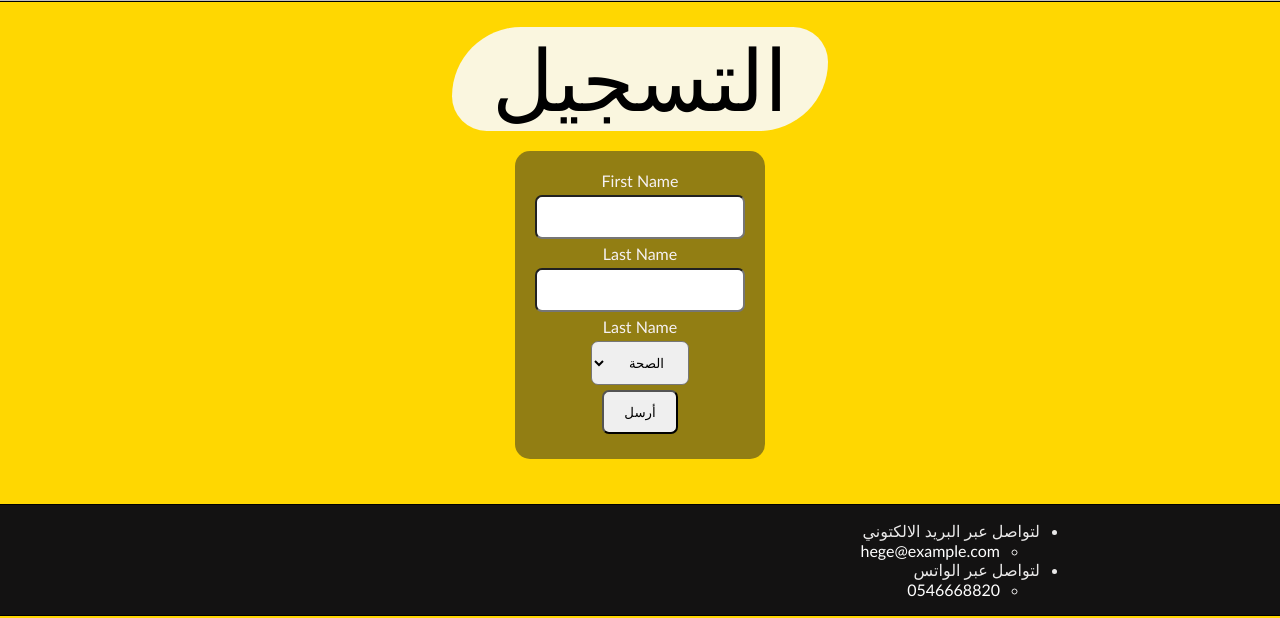
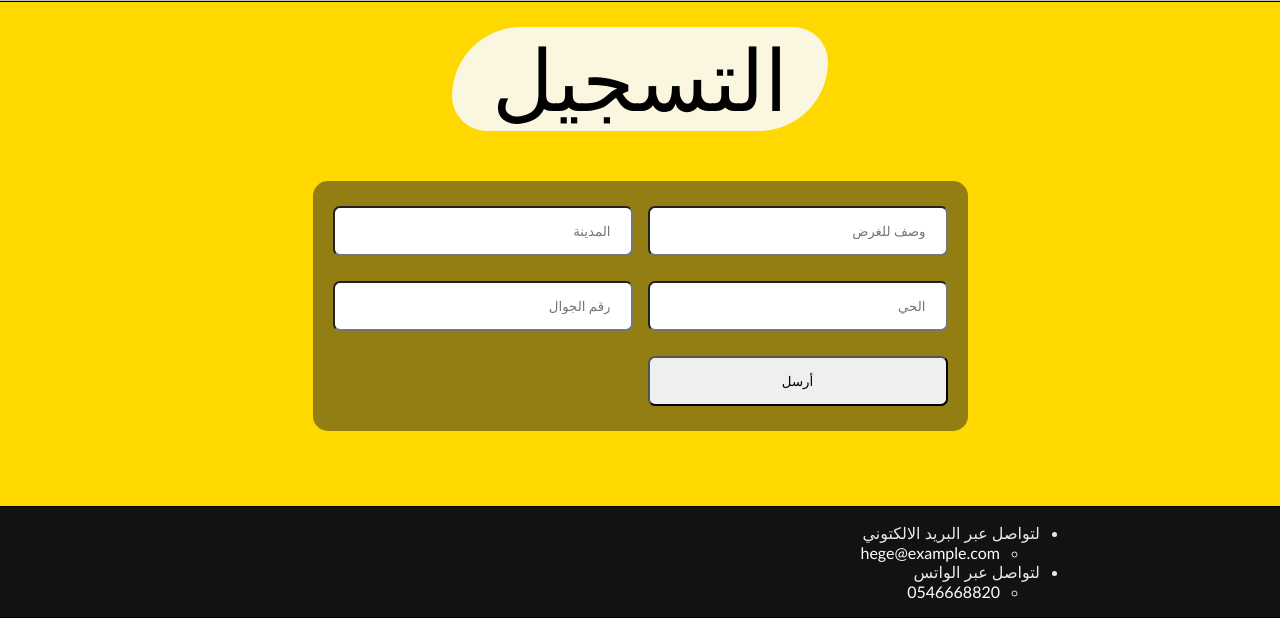
Before and after one commit to hus7sam/w, a PHP site: page /inedx.php in a window 1280 px wide. Shown: the part 873-1491 px from the top of the page. Run offline with PHP 8.4, Linux system fonts and the light colour scheme.

Commit message:
EDIT FORM

```diff
--- a/inedx.php
+++ b/inedx.php
@@ -49,18 +49,11 @@
     <h1>   التسجيل</h1>
 
         <form>
-            <label for="fname">First Name</label>
-            <input type="text" id="fname" name="fname">
-            <label for="lname">Last Name</label>
-            <input type="text" id="lname" name="lname"><label for="lname">Last Name</label>
 
-<select>
-    <option>الصحة</option>
-    <option>الصحة</option>
-    <option>الصحة</option>
-</select>
-<!--            <textarea name="t_text" id="t_text"></textarea>-->
-
+            <input type="text" id="fname" name="fname" placeholder="وصف للغرض">
+            <input type="text" id="lname" name="lname" placeholder="المدينة">
+            <input type="text" id="lname" name="lname" placeholder="الحي">
+            <input type="number" id="lname" name="lname" placeholder="رقم الجوال">
             <input type="submit" value="أرسل">
         </form>
 
--- a/style.css
+++ b/style.css
@@ -76,24 +76,27 @@ body
 
 .head form
 {
-    display: block;
-    /*grid-template-columns: auto auto ;*/
+    display: grid;
+    height: fit-content;
     width: fit-content;
+    grid-template-columns: auto auto ;
     height: fit-content;
     background-color: rgba(38, 38, 38, 0.5);
-    margin: 20px auto;
+    margin: 50px auto;
     padding: 20px 20px;
     border-radius: 15px;
+    grid-gap: 15px;
 }
 
 
-.head form input[type=text],[type=submit],select
+.head form input[type=text],[type=submit],[type=number]
 {
     display: grid;
     margin: 5px auto;
     padding:12px 20px ;
     border-radius: 7px;
-
+    height: 50px;
+    width: 300PX;
 }
 
 /*textarea {*/
@@ -278,7 +281,6 @@ footer a
     border: 1px solid #999;
     padding: 0.3rem ;
     border-radius:2pc 1pc;
-
 }
 
 .grid-item tr:hover
```
